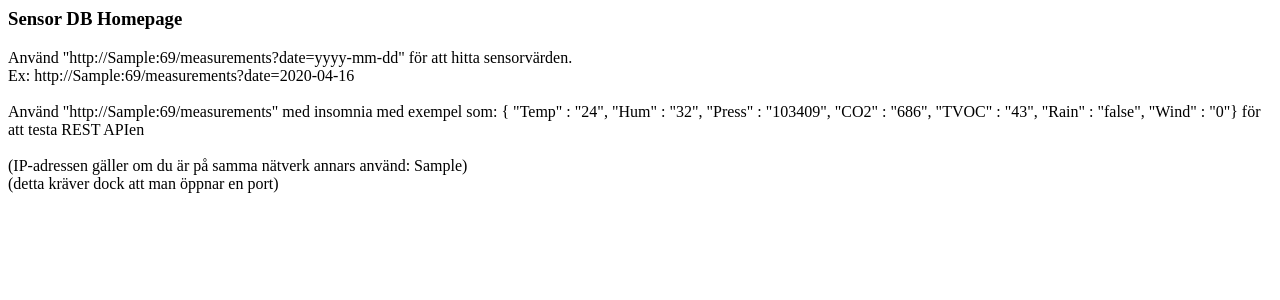
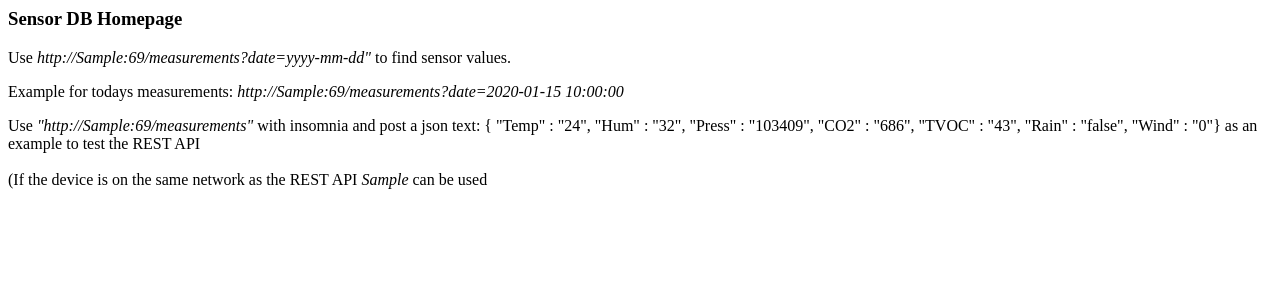
Before and after one commit to tullinge/weather-station-api, a Flask app: template templates/index.html in a window 1280 px wide. Shown: the top 300 px of the page. Run offline with Flask 2, Linux system fonts and the light colour scheme; the template is opened without the code that fills it: most values are stand-ins (such as "Sample title", 1, 10 or a date in 2020).

Commit message:
Small fixes

```diff
--- a/app.py
+++ b/app.py
@@ -7,8 +7,8 @@ import pytz
 
 
 Client = MongoClient("Localhost", 27017)
-db = Client["val"]
-coll = db["SensorData"]
+db = Client["SensorData"]
+coll = db["Values"]
 
 app = Flask(__name__)
 
@@ -17,7 +17,11 @@ app = Flask(__name__)
 def index():
     host_ip = socket.gethostbyname(socket.gethostname())
     network_ip = get("https://api.ipify.org").text
-    return render_template("index.html", host_ip=host_ip, ip=network_ip)
+    get_date = datetime.datetime.now(tz=pytz.timezone("Europe/Stockholm"))
+
+    return render_template(
+        "index.html", host_ip=host_ip, ip=network_ip, date=get_date.date()
+    )
 
 
 @app.route("/measurements", methods=["POST"])
@@ -44,12 +48,9 @@ def inserting():
 @app.route("/measurements", methods=["GET"])
 def finding():
     date_ins = request.args["date"]
+    collection = coll.find({"Date": date_ins}).sort("Date", -1)
 
-    return render_template(
-        "find.html",
-        title="Mätvärden från " + date_ins,
-        coll=coll.find({"Date": date_ins}).sort("Date", -1),
-    )
+    return render_template("find.html", coll=collection, date=date_ins,)
 
 
 if __name__ == "__main__":
--- a/templates/find.html
+++ b/templates/find.html
@@ -7,7 +7,7 @@
     <body class="body">
 
         <body>
-            <h3>{{  title  }}</h3>
+            <h3>Measured data from weather station on {{  date  }}</h3>
             <ul>
                 {% for list in coll %}
                 <li>
--- a/templates/index.html
+++ b/templates/index.html
@@ -4,17 +4,22 @@
 
     <body>
         <h3>Sensor DB Homepage</h3>
-        <p>Använd "http://{{ host_ip }}:69/measurements?date=yyyy-mm-dd" för att hitta
-            sensorvärden. <br>
+        <p>Use <bold style="font-style: italic"> http://{{ ip }}:69/measurements?date=yyyy-mm-dd" </bold>to find
+            sensor values.
 
-            Ex: http://{{ host_ip }}:69/measurements?date=2020-04-16
+            <p> Example for todays measurements:
+                <bold style="font-style: italic;"> http://{{ ip }}:69/measurements?date={{date}}</bold>
+            </p>
+        </p>
+        <p>
+            Use <bold style="font-style: italic"> "http://{{ host_ip }}:69/measurements"</bold> with insomnia and post a
+            json text:
+            { "Temp" : "24", "Hum" : "32", "Press" : "103409", "CO2" : "686", "TVOC" : "43", "Rain" :
+            "false", "Wind" : "0"} as an example to test the REST API
             <br /><br />
-            Använd "http://{{ host_ip }}:69/measurements" med insomnia med exempel som:
-            { "Temp" : "24", "Hum" : "32", "Press" : "103409", "CO2" : "686", "TVOC" : "43", "Rain" :
-            "false", "Wind" : "0"} för att testa REST APIen
-            <br /><br />
-            (IP-adressen gäller om du är på samma nätverk annars använd: {{ ip }})</br>
-            (detta kräver dock att man öppnar en port)
+            (If the device is on the same network as the REST API <bold style="font-style: italic"> {{ host_ip }}
+            </bold> can be used
+
         </p>
 
     </body>
```
